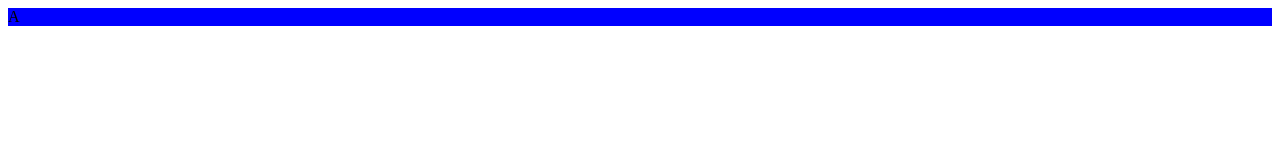
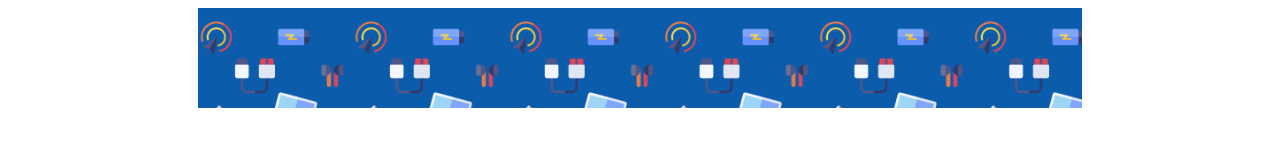
Before and after one commit to VictorGiuliano/html-css-booleaner, a plain HTML site: page index.html in a window 1280 px wide. Drawn offline with Linux system fonts and the light colour scheme.

Commit message:
Css Background

```diff
--- a/css/stile.css
+++ b/css/stile.css
@@ -1,7 +1,10 @@
-#logo {
-  background-color: blue;
+header {
+  background-color: rgb(12, 92, 172);
   background-image: url('../img/pattern.png');
-  background-repeat: no-repeat;
-  background-attachment: fixed;
-  background-size: cover;
+  background-size: 35%;
+  height: 100px;
+  margin-left: 15%;
+  margin-right: 15%;
+  margin-top:0.1%;
+  margin-bottom: auto   ;
   }
--- a/index.html
+++ b/index.html
@@ -9,8 +9,7 @@
     <title>Booleaner</title>
 </head>
 <body>
-    <header id="logo">
-A
+    <header>
     </header>
 
 </body>
```
